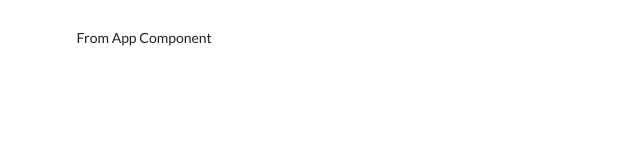
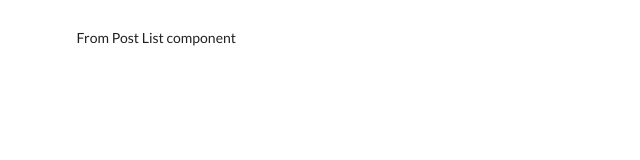
Before and after one commit to pulakchakraborty/react-redux-project2, a React (Create React App) app: page / in a window 1280 px wide. Shown: the top 160 px of the page, without its empty margins (0-640 px from the left). Built offline with nearby package versions, Linux system fonts and the light colour scheme.

Commit message:
Add PostList component

```diff
--- a/src/components/App.js
+++ b/src/components/App.js
@@ -1,11 +1,12 @@
 import React from 'react';
 
 import './../styles/App.css';
+import PostList from './PostList';
 
 const App = () => {
     return(
         <div className="ui container app">
-            From App Component
+            <PostList />
         </div>
     );
 }
--- /dev/null
+++ b/src/components/PostList.js
@@ -0,0 +1,13 @@
+import React, { Component } from 'react';
+
+class PostList extends Component {
+    render() {
+        return(
+            <div>
+                From Post List component
+            </div>
+        );
+    }
+}
+
+export default PostList;
```
